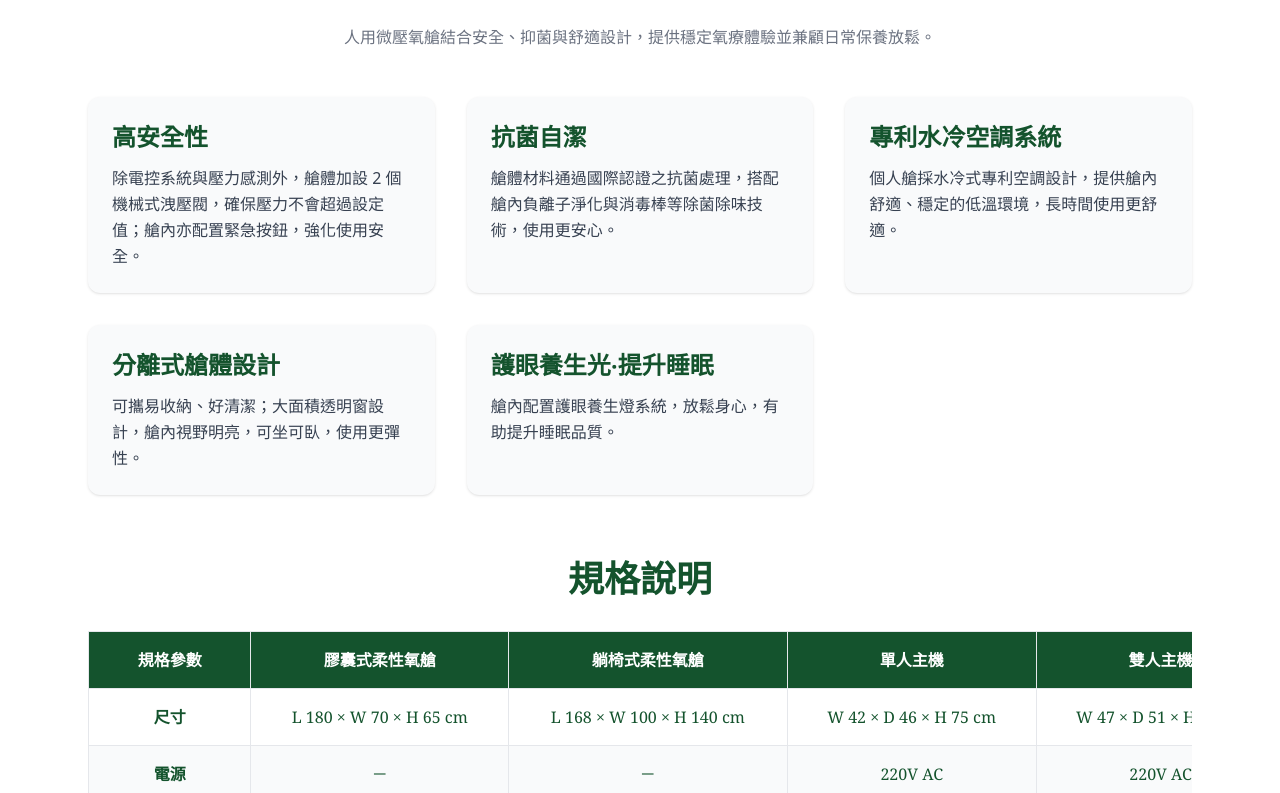
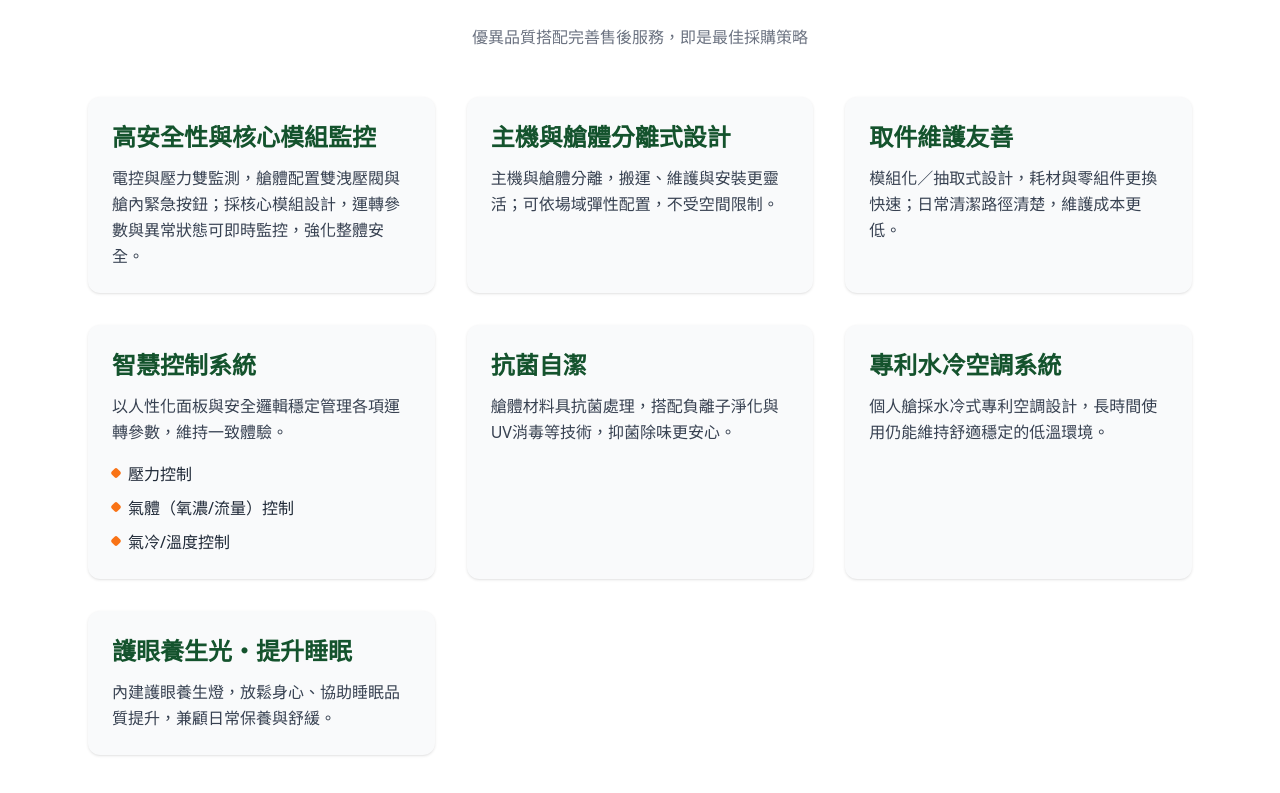
Before and after one commit to frankfu88/bdb, a Next.js app: page /products/human in a window 1280 px wide. Shown: the part 427-1220 px from the top of the page. Built offline with nearby package versions, Linux system fonts and the light colour scheme.

Commit message:
調整資料結構、人用微壓氧艙頁面調整

```diff
--- a/src/app/page.tsx
+++ b/src/app/page.tsx
@@ -124,42 +124,39 @@ export default function HomePage() {
             高壓氧 vs 微壓氧
           </h2>
 
-          {/* 手機版：每個參數一張卡，內含 HBO / mHBO 對照 */}
+          {/* 手機版：每個參數一張卡，標頭水平並排，下面顯示對應內容 */}
           <div className="md:hidden text-green-900">
-            <div className="rounded-xl border border-gray-200 overflow-visible">
-              {/* 上方固定顯示兩個對照標籤 */}
-              <div className="grid grid-cols-2 text-center bg-green-900 text-white text-xs font-serif">
-                <div className="py-2 border-r border-white/20">高壓氧（HBO）</div>
-                <div className="py-2">微壓氧（mHBO）</div>
-              </div>
+            <ul className="space-y-4">
+              {COMPARISON.map(([label, hbo, mhbo]) => (
+                <li key={label} className="bg-white p-4">
+                  <div className="font-serif font-semibold text-base mb-3">{label}</div>
 
-              <ul className="divide-y divide-gray-200">
-                {COMPARISON.map(([label, hbo, mhbo]) => (
-                  <li key={label} className="p-4">
-                    {/* 參數名稱 */}
-                    <div className="font-serif font-semibold text-sm mb-3">
-                      {label}
+                  <div className="border border-gray-200 overflow-hidden">
+                    {/* 標頭列：<360 有 bottom 線；≥360 拿掉 bottom 線 */}
+                    <div className="grid grid-cols-1 min-[360px]:grid-cols-2 text-center text-s bg-gray-50">
+                      <div className="py-2 font-medium border-b min-[360px]:border-b-0 min-[360px]:border-r border-gray-200">
+                        高壓氧（HBO）
+                      </div>
+                      <div className="py-2 font-medium border-b min-[360px]:border-b-0 border-gray-200">
+                        微壓氧（mHBO）
+                      </div>
                     </div>
 
-                    {/* 內容：<420px 單欄直排；≥420px 兩欄並排 */}
-                    <div className="grid grid-cols-1 min-[420px]:grid-cols-2 gap-3">
-                      {/* HBO */}
-                      <div className="min-w-0 rounded-lg border border-gray-200 p-3">
-                        <div className="text-sm leading-relaxed break-words">
-                          {hbo}
-                        </div>
+                    {/* 內容列：≥360 兩欄都加 top 線；左欄另加右邊界線 */}
+                    <div className="grid grid-cols-1 min-[360px]:grid-cols-2 text-center">
+                      <div className="min-w-0 p-3 text-sm text-gray-800 leading-relaxed break-words
+                                      min-[360px]:border-t min-[360px]:border-r border-gray-200">
+                        {hbo}
                       </div>
-                      {/* mHBO */}
-                      <div className="min-w-0 rounded-lg border border-gray-200 p-3">
-                        <div className="text-sm leading-relaxed break-words">
-                          {mhbo}
-                        </div>
+                      <div className="min-w-0 p-3 text-sm text-gray-800 leading-relaxed break-words
+                                      border-t border-gray-200">
+                        {mhbo}
                       </div>
                     </div>
-                  </li>
-                ))}
-              </ul>
-            </div>
+                  </div>
+                </li>
+              ))}
+            </ul>
           </div>
 
           {/* 桌機版：條紋表格、全框線、置中 */}
--- a/src/app/products/human/page.tsx
+++ b/src/app/products/human/page.tsx
@@ -1,7 +1,7 @@
 'use client';
 
 import PageHeader from '@/components/PageHeader';
-import Features from '@/components/human/Features';
+import MainContent from '@/components/human/MainContent';
 import SpecsTable from '@/components/human/SpecsTable';
 import ContactSection from '@/components/ContactSection';
 
@@ -17,9 +17,9 @@ export default function Page() {
           />
         </section>
 
-        {/* 特點說明 */}
+        {/* 主要資訊 */}
         <section className="mt-16 mb-16">
-          <Features />
+          <MainContent />
         </section>
 
         {/* 規格說明 */}
--- a/src/components/human/Features.tsx
+++ /dev/null
@@ -1,55 +0,0 @@
-const FEATURES: { title: string; desc: string }[] = [
-  {
-    title: '高安全性',
-    desc:
-      '除電控系統與壓力感測外，艙體加設 2 個機械式洩壓閥，確保壓力不會超過設定值；艙內亦配置緊急按鈕，強化使用安全。',
-  },
-  {
-    title: '抗菌自潔',
-    desc:
-      '艙體材料通過國際認證之抗菌處理，搭配艙內負離子淨化與消毒棒等除菌除味技術，使用更安心。',
-  },
-  {
-    title: '專利水冷空調系統',
-    desc:
-      '個人艙採水冷式專利空調設計，提供艙內舒適、穩定的低溫環境，長時間使用更舒適。',
-  },
-  {
-    title: '分離式艙體設計',
-    desc:
-      '可攜易收納、好清潔；大面積透明窗設計，艙內視野明亮，可坐可臥，使用更彈性。',
-  },
-  {
-    title: '護眼養生光‧提升睡眠',
-    desc:
-      '艙內配置護眼養生燈系統，放鬆身心，有助提升睡眠品質。',
-  },
-];
-
-export default function Features() {
-  return (
-    <>
-      <h2 className="text-4xl font-serif font-semibold text-center text-green-900 mb-6">
-        產品優勢
-      </h2>
-
-      <p className="text-center text-gray-500 max-w-3xl mx-auto mb-12">
-        人用微壓氧艙結合安全、抑菌與舒適設計，提供穩定氧療體驗並兼顧日常保養放鬆。
-      </p>
-
-      <div className="grid grid-cols-1 md:grid-cols-2 lg:grid-cols-3 gap-8">
-        {FEATURES.map(({ title, desc }) => (
-          <div
-            key={title}
-            className="p-6 bg-gray-50 shadow hover:shadow-lg transition rounded-xl"
-          >
-            <h3 className="text-2xl font-serif font-semibold text-green-900 mb-3">
-              {title}
-            </h3>
-            <p className="text-gray-700 leading-relaxed">{desc}</p>
-          </div>
-        ))}
-      </div>
-    </>
-  );
-}
--- /dev/null
+++ b/src/components/human/MainContent.tsx
@@ -0,0 +1,89 @@
+'use client';
+
+type Feature = {
+  title: string;
+  desc: string;
+  bullets?: string[]; // 可選：卡片內的小重點（用橘色菱形顯示）
+};
+
+const FEATURES: Feature[] = [
+  {
+    title: '高安全性與核心模組監控',
+    desc:
+      '電控與壓力雙監測，艙體配置雙洩壓閥與艙內緊急按鈕；採核心模組設計，運轉參數與異常狀態可即時監控，強化整體安全。',
+  },
+  {
+    title: '主機與艙體分離式設計',
+    desc:
+      '主機與艙體分離，搬運、維護與安裝更靈活；可依場域彈性配置，不受空間限制。',
+  },
+  {
+    title: '取件維護友善',
+    desc:
+      '模組化／抽取式設計，耗材與零組件更換快速；日常清潔路徑清楚，維護成本更低。',
+  },
+  {
+    title: '智慧控制系統',
+    desc:
+      '以人性化面板與安全邏輯穩定管理各項運轉參數，維持一致體驗。',
+    bullets: ['壓力控制', '氣體（氧濃/流量）控制', '氣冷/溫度控制'],
+  },
+  {
+    title: '抗菌自潔',
+    desc:
+      '艙體材料具抗菌處理，搭配負離子淨化與UV消毒等技術，抑菌除味更安心。',
+  },
+  {
+    title: '專利水冷空調系統',
+    desc:
+      '個人艙採水冷式專利空調設計，長時間使用仍能維持舒適穩定的低溫環境。',
+  },
+  {
+    title: '護眼養生光・提升睡眠',
+    desc:
+      '內建護眼養生燈，放鬆身心、協助睡眠品質提升，兼顧日常保養與舒緩。',
+  },
+];
+
+export default function Features() {
+  return (
+    <>
+      <h2 className="text-4xl font-serif font-semibold text-center text-green-900 mb-6">
+        產品優勢
+      </h2>
+
+      <p className="text-center text-gray-500 max-w-3xl mx-auto mb-12">
+        優異品質搭配完善售後服務，即是最佳採購策略
+      </p>
+
+      <div className="grid grid-cols-1 md:grid-cols-2 lg:grid-cols-3 gap-8">
+        {FEATURES.map(({ title, desc, bullets }) => (
+          <div
+            key={title}
+            className="p-6 bg-gray-50 shadow hover:shadow-lg transition rounded-xl"
+          >
+            <h3 className="text-2xl font-serif font-semibold text-green-900 mb-3">
+              {title}
+            </h3>
+            <p className="text-gray-700 leading-relaxed">{desc}</p>
+
+            {/* 有子項目時，用橘色菱形列出（對應圖片風格） */}
+            {bullets?.length ? (
+              <ul className="mt-4 space-y-2">
+                {bullets.map((b) => (
+                  <li key={b} className="flex items-start text-gray-800">
+                    <span
+                      aria-hidden
+                      className="mt-2 mr-2 inline-block h-2 w-2 rotate-45 rounded-[2px] bg-orange-500"
+                    />
+                    <span className="leading-relaxed">{b}</span>
+                  </li>
+                ))}
+              </ul>
+            ) : null}
+          </div>
+        ))}
+      </div>
+    </>
+  );
+}
--- a/src/components/human/SpecsTable.tsx
+++ b/src/components/human/SpecsTable.tsx
@@ -24,7 +24,7 @@ const ROWS: Row[] = [
       'L 230 × W 126 × H 160 cm',
     ],
   },
-  { label: '電源', v: ['－', '－', '220V AC', '220V AC', '220V AC'] },
+  { label: '電源', v: ['－', '－', '110V AC', '110V AC', '110V AC'] },
   { label: '功率', v: ['－', '－', '800W', '1000W', '1000W'] },
   {
     label: '保壓',
@@ -36,7 +36,7 @@ const ROWS: Row[] = [
   },
   {
     label: '氧濃度',
-    v: ['≤ 30%，依國家規定', '≤ 30%，依國家規定', '製氧濃度 95.6%', '製氧濃度 95.6%', '≤ 30%，依國家規定'],
+    v: ['≤ 30%', '≤ 30%', '製氧濃度 95.6%', '製氧濃度 95.6%', '≤ 30%'],
   },
   {
     label: '空調',
--- a/src/data/hospitalDetails.ts
+++ b/src/data/hospitalDetails.ts
@@ -1,4 +1,3 @@
-// src/data/hospitalDetails.ts
 export const hospitalDetails: Record<
   string,
   {
@@ -19,6 +18,14 @@ export const hospitalDetails: Record<
     siteUrl: 'https://www.dongnan.bdb.com.tw',
     tags: ['犬貓', '預約制'],
   },
+    BoneBone蹦蹦寵物: {
+    address: '406台中市北屯區文心路四段963號',
+    hours: '週一至週日 11:30-21:30',
+    phone: '04-2243-2963',
+    mapUrl: 'https://maps.google.com/?q=台中市北屯區文心路四段963號',
+    siteUrl: '',
+    tags: ['寵物食品', '寵物用品', '線上購物(O2O)']
+  },
   毛貓寵動物醫院: {
     address: '408台中市南屯區文心路一段372號',
     hours: '週一至週日 09:00–21:00',
@@ -35,7 +42,6 @@ export const hospitalDetails: Record<
     siteUrl: 'https://www.junmao.bdb.com.tw',
     tags: ['犬貓', '預約制'],
   },
-
   羅大宇動物醫院: {
     address: '403台中市西區存中街153號',
     hours: '週一至週六 09:30–12:00, 13:00–17:00, 18:00–21:30；週日 09:30–12:00, 13:00–17:00, 18:00–22:00',
@@ -52,7 +58,6 @@ export const hospitalDetails: Record<
     siteUrl: 'https://www.wenzhi.bdb.com.tw',
     tags: ['犬貓', '預約制'],
   },
-
   人人動物醫院: {
     address: '403台中市西區公正路146號',
     hours: '週一至週六 17:00–18:00, 18:30–21:00；週日休息',
@@ -96,7 +101,6 @@ export const hospitalDetails: Record<
     siteUrl: 'https://www.hongai.bdb.com.tw',
     tags: ['犬貓', '預約制'],
   },
-
   亞幸動物醫院: {
     address: '802高雄市苓雅區光華一路12-1號',
     hours: '週一至週五 10:00–12:00, 13:00–21:00；週六 10:00–12:00, 14:00–19:00；週日休息',
--- a/src/data/partnerRegions.ts
+++ b/src/data/partnerRegions.ts
@@ -1,4 +1,3 @@
-// src/data/partnerRegions.ts
 import type { PartnerRegion } from "@/types/locations";
 
 export const partnerRegions: PartnerRegion[] = [
@@ -7,6 +6,7 @@ export const partnerRegions: PartnerRegion[] = [
     region: "中部",
     items: [
       { name: "東南動物醫院", url: "https://www.dongnan.bdb.com.tw" },
+      { name: "BoneBone蹦蹦寵物", url: "" },
       { name: "毛貓寵動物醫院", url: "https://www.maomeowpet.bdb.com.tw" },
       { name: "鈞懋動物醫院", url: "https://www.junmao.bdb.com.tw" },
       { name: "羅大宇動物醫院", url: "https://www.luodayu.bdb.com.tw" },
```
Lines whose indentation alone changed are shown as unchanged.
